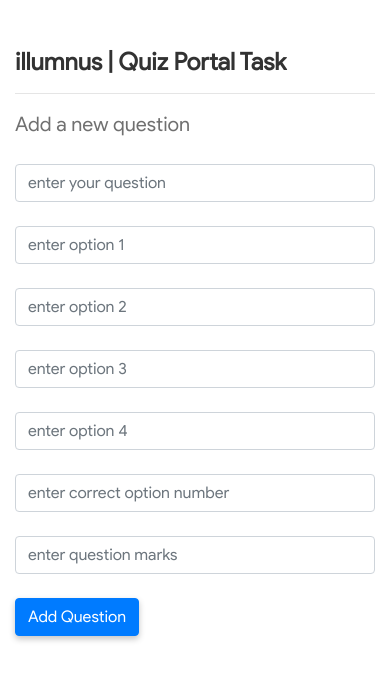
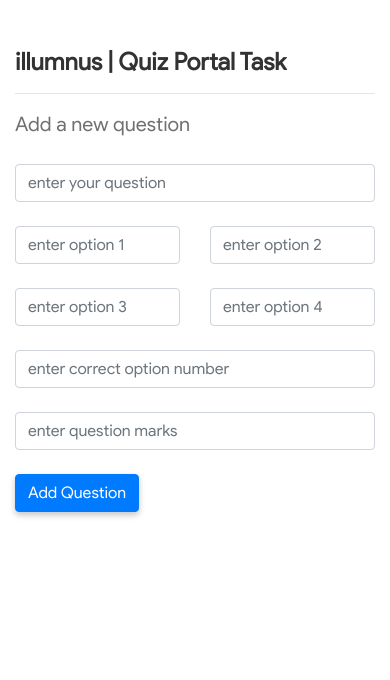
Before and after one commit to goelaakash79/illumnus-task, a React (Create React App) app in the folder client/: page /create-question in a window 390 px wide. Shown: the top 680 px of the page. Built offline with nearby package versions, Linux system fonts and the light colour scheme.

Commit message:
ui completed, backend integration to be done -> internet shutdown

```diff
--- a/client/src/components/Quiz/Quiz.js
+++ b/client/src/components/Quiz/Quiz.js
@@ -72,7 +72,7 @@
             <input type="radio" /> Option 4
           </div>
 
-          <button className="btn btn-primary btn-lg">Submit Quiz</button>
+          <button className="btn btn-primary">Submit Quiz</button>
         </div>
       </div>
     </div>
--- a/client/src/components/Teacher/CreateQuestion.js
+++ b/client/src/components/Teacher/CreateQuestion.js
@@ -15,28 +15,28 @@
             className="form-control mb-4"
           />
           <div className="row">
-            <div className="col-md-3">
+            <div className="col-md-3 col-6">
               <input
                 placeholder="enter option 1"
                 name="option1"
                 className="form-control mb-4"
               />
             </div>
-            <div className="col-md-3">
+            <div className="col-md-3 col-6">
               <input
                 placeholder="enter option 2"
                 name="option2"
                 className="form-control mb-4"
               />
             </div>
-            <div className="col-md-3">
+            <div className="col-md-3 col-6">
               <input
                 placeholder="enter option 3"
                 name="option3"
                 className="form-control mb-4"
               />
             </div>
-            <div className="col-md-3">
+            <div className="col-md-3 col-6">
               <input
                 placeholder="enter option 4"
                 name="option4"
--- a/client/src/components/Teacher/CreateQuiz.js
+++ b/client/src/components/Teacher/CreateQuiz.js
@@ -35,11 +35,14 @@
           <label>Choose questions for the quiz</label>
           <div className="questions-section mb-4">
             <table className="table ">
+              <thead>
                 <tr>
                   <th>Pick</th>
                   <th>Question</th>
                   <th>Marks</th>
                 </tr>
+              </thead>
+              <tbody>
                 <tr>
                   <td>
                     <input type="checkbox"></input>
@@ -54,6 +57,7 @@
                   <td>This is a nice question?</td>
                   <td>5</td>
                 </tr>
+              </tbody>
             </table>
             {/* <input type="checkbox"></input> <i>Question</i>- This is a beautiful
             question? <br/>
--- a/client/src/components/Teacher/Dashboard.js
+++ b/client/src/components/Teacher/Dashboard.js
@@ -9,10 +9,10 @@
         <hr />
 
         <h5 className="mb-5">
-          Dashboard{" "}
-          <button className="btn btn-danger" style={{ float: "right" }}>
+          Dashboard
+          <Link to="/login" className="btn btn-danger" style={{ float: "right" }}>
             Logout
-          </button>
+          </Link>
         </h5>
         <div className="row">
           <div className="col-md-6">
```
Lines whose indentation alone changed are shown as unchanged.
